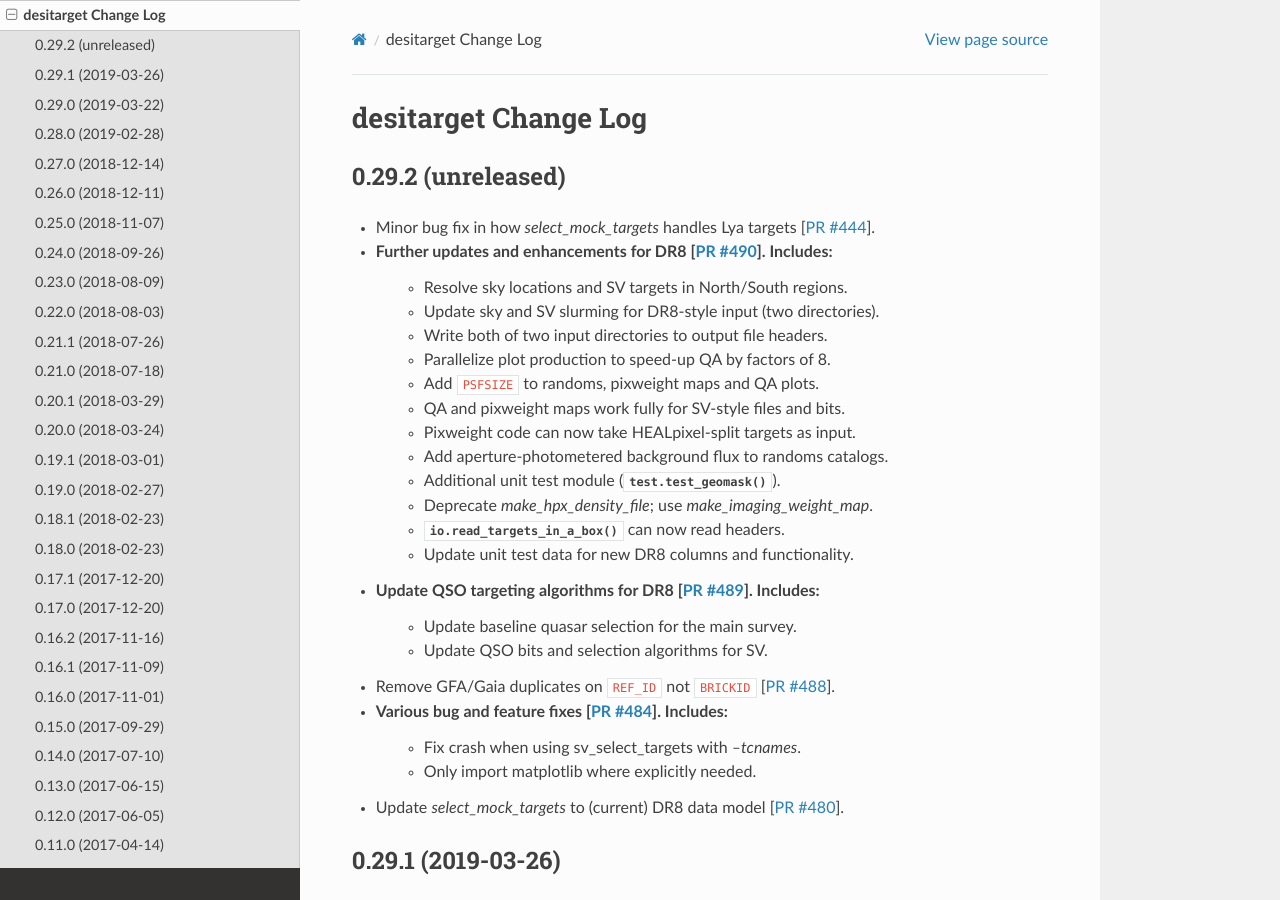
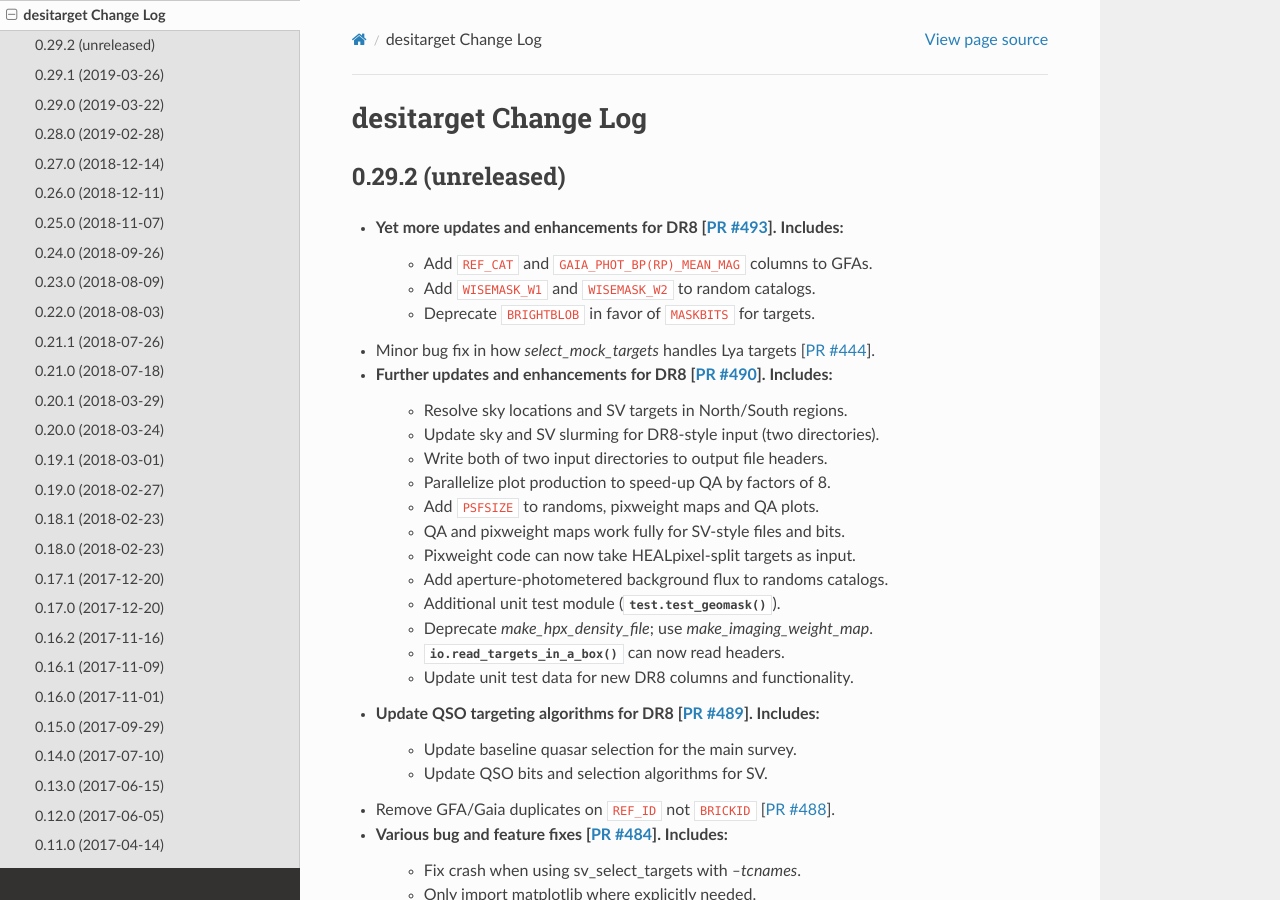
Before and after one commit to desihub/desitarget, a Sphinx documentation site: the page built from doc/changes.rst, in a window 1280 px wide and 900 px high. Built offline with Sphinx 7.4.7 and the Read the Docs theme 2.0.0, drawn with Linux system fonts in a browser that asks for light colours.

Commit message:
update changes docs

```diff
--- a/doc/changes.rst
+++ b/doc/changes.rst
@@ -5,6 +5,10 @@ desitarget Change Log
 0.29.2 (unreleased)
 -------------------
 
+* Yet more updates and enhancements for DR8 [`PR #493`_]. Includes:
+    * Add ``REF_CAT`` and ``GAIA_PHOT_BP(RP)_MEAN_MAG`` columns to GFAs.
+    * Add ``WISEMASK_W1`` and ``WISEMASK_W2`` to random catalogs.
+    * Deprecate ``BRIGHTBLOB`` in favor of ``MASKBITS`` for targets.
 * Minor bug fix in how `select_mock_targets` handles Lya targets [`PR #444`_].
 * Further updates and enhancements for DR8 [`PR #490`_]. Includes:
     * Resolve sky locations and SV targets in North/South regions.
@@ -34,6 +38,7 @@ desitarget Change Log
 .. _`PR #488`: https://github.com/desihub/desitarget/pull/488
 .. _`PR #489`: https://github.com/desihub/desitarget/pull/489
 .. _`PR #490`: https://github.com/desihub/desitarget/pull/490
+.. _`PR #493`: https://github.com/desihub/desitarget/pull/493
 
 0.29.1 (2019-03-26)
 -------------------
```
